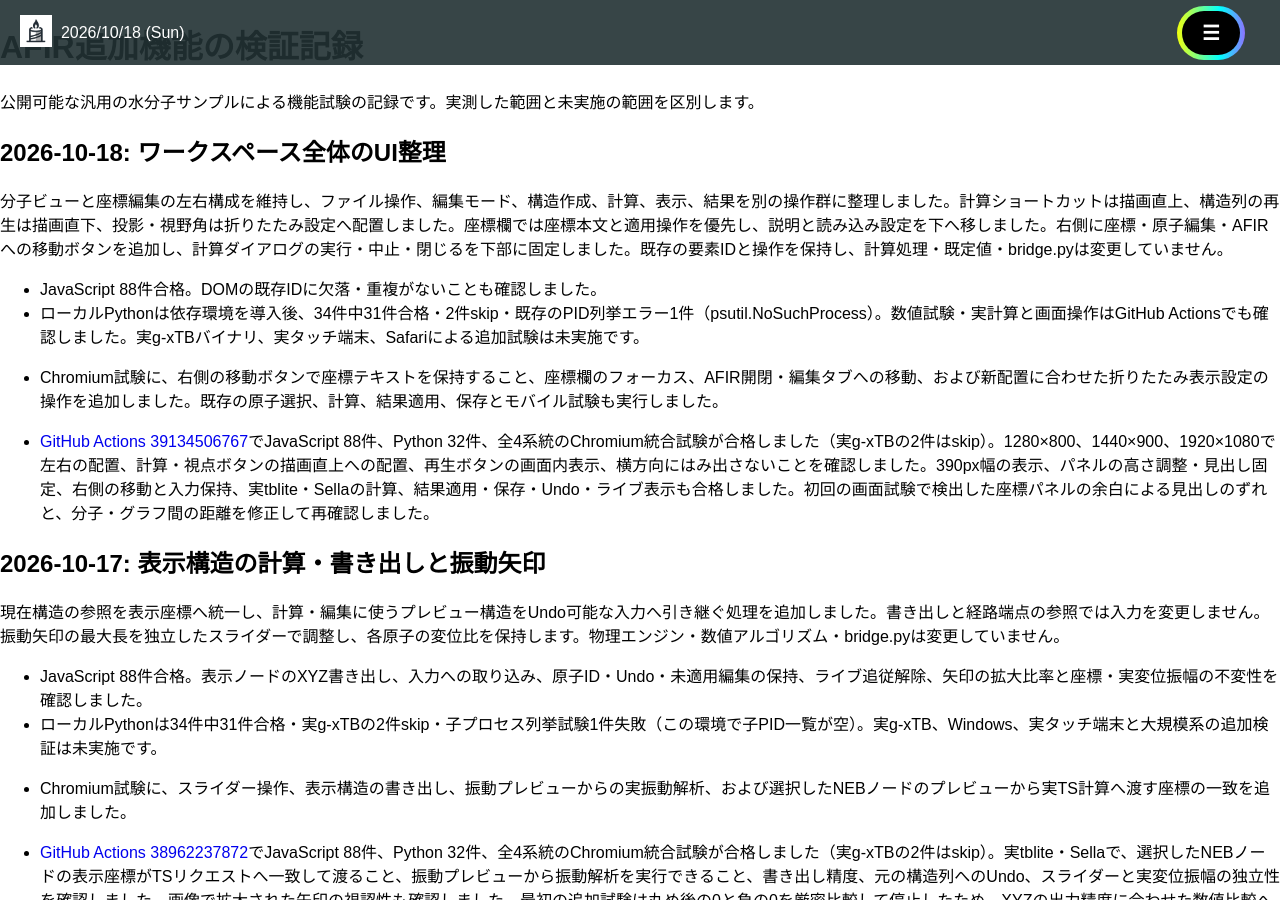
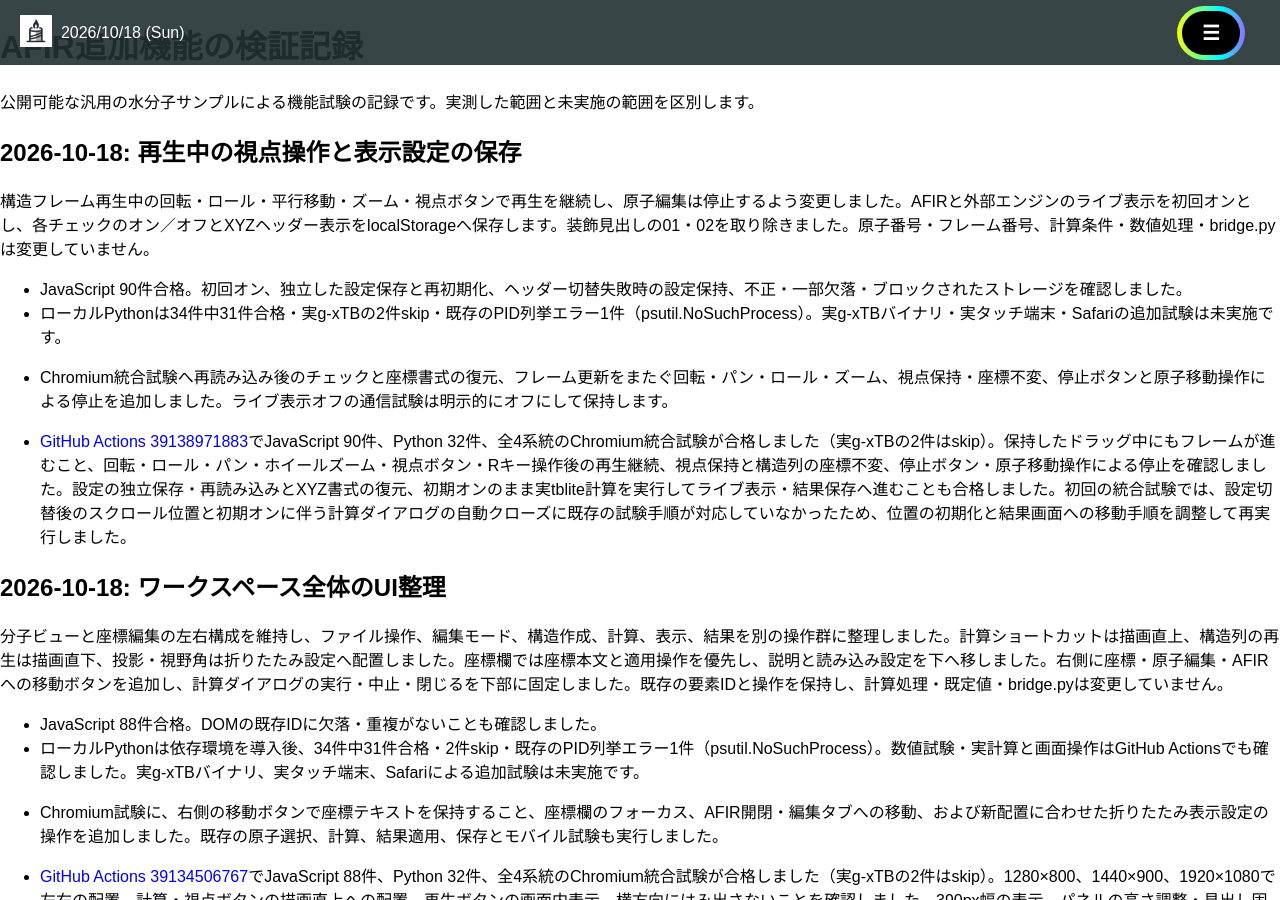
Before and after one commit to h-nabata/h-nabata.github.io, a Jekyll site: the page built from molecule-visualizer/AFIR-VALIDATION.md, in a window 1280 px wide and 900 px high. Built offline with Jekyll 4.4.1, drawn with Linux system fonts in a browser that asks for light colours; nearby versions of some CDN libraries; our own code applies the rules of GitHub Pages for plain Markdown files.

Commit message:
Keep frame playback active during camera controls and remember display preferences

```diff
--- a/molecule-visualizer/AFIR-VALIDATION.md
+++ b/molecule-visualizer/AFIR-VALIDATION.md
@@ -1,6 +1,16 @@
 # AFIR追加機能の検証記録
 
 公開可能な汎用の水分子サンプルによる機能試験の記録です。実測した範囲と未実施の範囲を区別します。
+
+## 2026-10-18: 再生中の視点操作と表示設定の保存
+
+構造フレーム再生中の回転・ロール・平行移動・ズーム・視点ボタンで再生を継続し、原子編集は停止するよう変更しました。AFIRと外部エンジンのライブ表示を初回オンとし、各チェックのオン／オフとXYZヘッダー表示をlocalStorageへ保存します。装飾見出しの01・02を取り除きました。原子番号・フレーム番号、計算条件・数値処理・bridge.pyは変更していません。
+
+- JavaScript 90件合格。初回オン、独立した設定保存と再初期化、ヘッダー切替失敗時の設定保持、不正・一部欠落・ブロックされたストレージを確認しました。
+- ローカルPythonは34件中31件合格・実g-xTBの2件skip・既存のPID列挙エラー1件（psutil.NoSuchProcess）。実g-xTBバイナリ・実タッチ端末・Safariの追加試験は未実施です。
+- Chromium統合試験へ再読み込み後のチェックと座標書式の復元、フレーム更新をまたぐ回転・パン・ロール・ズーム、視点保持・座標不変、停止ボタンと原子移動操作による停止を追加しました。ライブ表示オフの通信試験は明示的にオフにして保持します。
+
+- [GitHub Actions 39138971883](https://github.com/h-nabata/h-nabata.github.io/actions/runs/39138971883)でJavaScript 90件、Python 32件、全4系統のChromium統合試験が合格しました（実g-xTBの2件はskip）。保持したドラッグ中にもフレームが進むこと、回転・ロール・パン・ホイールズーム・視点ボタン・Rキー操作後の再生継続、視点保持と構造列の座標不変、停止ボタン・原子移動操作による停止を確認しました。設定の独立保存・再読み込みとXYZ書式の復元、初期オンのまま実tblite計算を実行してライブ表示・結果保存へ進むことも合格しました。初回の統合試験では、設定切替後のスクロール位置と初期オンに伴う計算ダイアログの自動クローズに既存の試験手順が対応していなかったため、位置の初期化と結果画面への移動手順を調整して再実行しました。
 
 ## 2026-10-18: ワークスペース全体のUI整理
 
--- a/molecule-visualizer/molecule-visualizer_style.css
+++ b/molecule-visualizer/molecule-visualizer_style.css
@@ -134,7 +134,7 @@
 .mv-app input:not([type=checkbox]):not([type=file]):not([type=range]),.mv-app select,.mv-app textarea{border-color:#d2dfe7;background:#fff;border-radius:6px;padding:7px 9px}.mv-app input:focus,.mv-app textarea:focus,.mv-app select:focus{border-color:#329ba1}.mv-app input[type=range]{accent-color:var(--accent);box-shadow:none}.mv-app button[aria-pressed=true],.mv-app .mv-tool.active{background:#e1f1ef;border-color:#b8dcd7;color:#056b6c;box-shadow:none}
 .mv-document{background:#fff;border:1px solid var(--border);border-radius:10px;padding:9px 14px;margin-bottom:14px;gap:12px}.mv-document #structureTitle{border-color:transparent;background:#f5f8fa;font-size:13px}.mv-document #structureStats{color:#526b7b;background:#f2f6f8;border-radius:5px;padding:5px 9px;font-variant-numeric:tabular-nums}.mv-document #saveState{font-size:11px;white-space:nowrap;color:#638077}.mv-document #btnHelp{background:transparent;box-shadow:none;border-color:transparent}
 .mv-app .mv-workspace{grid-template-columns:minmax(0,1fr) minmax(360px,35%);gap:18px}.mv-stage{border-radius:12px;border-color:#d5e1e8;box-shadow:0 5px 22px #20354806;top:81px;background:#fff}
-.mv-stage-heading,.mv-inspector-heading{display:flex;align-items:center;justify-content:space-between;gap:12px;padding:12px 16px;border-bottom:1px solid var(--border)}.mv-stage-heading>div,.mv-inspector-heading>div{display:flex;align-items:center;gap:9px}.mv-stage-heading h2,.mv-inspector-heading h2{font-size:14px;font-weight:700;margin:0}.mv-stage-heading .mv-row{margin:0;gap:6px}.mv-stage-heading .mv-btn{font-size:11px;min-height:28px;padding:4px 8px;background:#f9fbfc}.mv-section-index{font:11px/1.3 ui-monospace,monospace;color:#80919e;letter-spacing:.05em}.mv-unit-badge{font:10px/1.2 ui-monospace,monospace;color:#087f82;background:#edf7f4;border:1px solid #cce7de;padding:3px 5px;border-radius:4px}
+.mv-stage-heading,.mv-inspector-heading{display:flex;align-items:center;justify-content:space-between;gap:12px;padding:12px 16px;border-bottom:1px solid var(--border)}.mv-stage-heading>div,.mv-inspector-heading>div{display:flex;align-items:center;gap:9px}.mv-stage-heading h2,.mv-inspector-heading h2{font-size:14px;font-weight:700;margin:0}.mv-stage-heading .mv-row{margin:0;gap:6px}.mv-stage-heading .mv-btn{font-size:11px;min-height:28px;padding:4px 8px;background:#f9fbfc}.mv-unit-badge{font:10px/1.2 ui-monospace,monospace;color:#087f82;background:#edf7f4;border:1px solid #cce7de;padding:3px 5px;border-radius:4px}
 .mv-stage-toolbar{padding:9px 14px;background:#fbfcfd;gap:8px}.mv-toolbar{gap:3px;background:#eef3f6;padding:3px;border-radius:8px}.mv-app .mv-tool{background:transparent;border-color:transparent;box-shadow:none;padding:5px 10px;min-height:30px}.mv-app .mv-tool.active{background:#fff;border-color:#d9e4e8;box-shadow:0 1px 3px #2035480c;color:#08767b}.mv-history-actions{display:flex;gap:4px}.mv-history-actions .mv-btn{border-color:transparent;background:transparent;box-shadow:none;font-size:11px}
 .mv-app .mv-calculation-controls{padding:9px 14px;background:#fff;border-bottom:1px solid var(--border);display:grid;gap:8px}.mv-command-group{display:flex;gap:10px;align-items:center;min-width:0}.mv-command-label{font-size:10px;font-weight:650;letter-spacing:.05em;color:#7a8c99;white-space:nowrap;min-width:42px}.mv-command-group>div{display:flex;gap:5px;flex-wrap:wrap;min-width:0}.mv-command-group .mv-btn{min-height:30px;padding:5px 9px;font-size:11px;background:#f8fafc}.mv-command-group .mv-btn.primary{background:var(--accent);color:#fff}.mv-command-group #btnRelax{background:#f8fafc;color:var(--ink);border-color:var(--border);box-shadow:none}#cancelAdvanced:disabled{display:none!important}#cancelAdvanced{color:#ad3434!important;border-color:#eac9c9}
 .mv-viewer-shell{height:clamp(320px,43vh,580px);background:#f8fafc}.mv-stage:has(#profilePanel:not([hidden])) .mv-viewer-shell{height:clamp(240px,30vh,360px)}.mv-viewer-bottom{font-size:10px;bottom:10px;left:14px;right:14px}#modeBadge{background:#fff;border:1px solid #dce7ec;padding:3px 7px;border-radius:4px}.mv-viewer-bottom #gestureHint{padding:3px 0}
```
Also changed, not shown: molecule-visualizer/AFIR.md (+2 -2 lines), molecule-visualizer/index.html (+7 -7 lines), molecule-visualizer/local-engine/README.md (+1 -1 lines), molecule-visualizer/studio.js (+12 -2 lines), molecule-visualizer/tests/browser.cjs (+35 -0 lines), molecule-visualizer/tests/engine-browser.cjs (+10 -4 lines), molecule-visualizer/tests/ts-browser.cjs (+1 -1 lines), molecule-visualizer/tests/ui.test.cjs (+29 -4 lines), molecule-visualizer/ui.js (+15 -2 lines).
